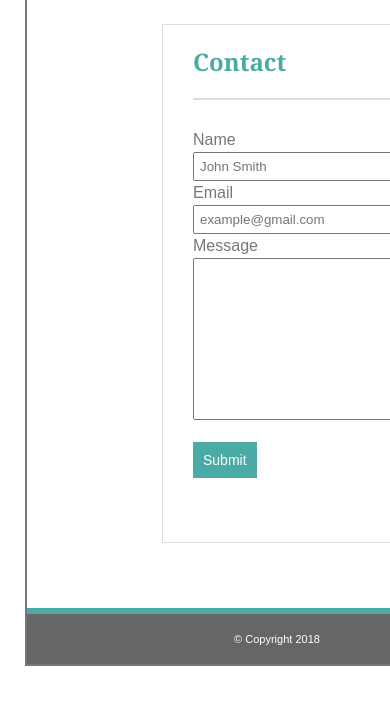
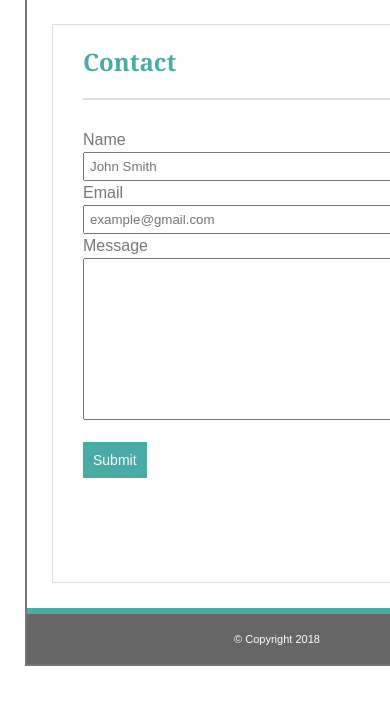
Before and after one commit to mnevins09/Responsive-Portfolio, a plain HTML site: page contact.html in a window 390 px wide. Shown: the part 87-792 px from the top of the page. Drawn offline with Linux system fonts and the light colour scheme.

Commit message:
Final Push

```diff
--- a/assets/css/style.css
+++ b/assets/css/style.css
@@ -139,7 +139,7 @@ footer{
 	border: 1px solid #dddddd;
 	width: 500px;
 	margin-top: 25px;
-	margin-bottom:65px;
+	margin-bottom:25px;
 	margin-left: 135px;
 }
 
@@ -258,6 +258,10 @@ footer{
 		margin: auto;
 
 	}
+
+	#contact-box {
+		margin-left: 50px;
+	}
 }
 
 /* Phone */
@@ -276,4 +280,7 @@ footer{
 		width: 500px;
 	}
 
+	#contact-box {
+		margin-left: 25px;
+	}
 }
```
